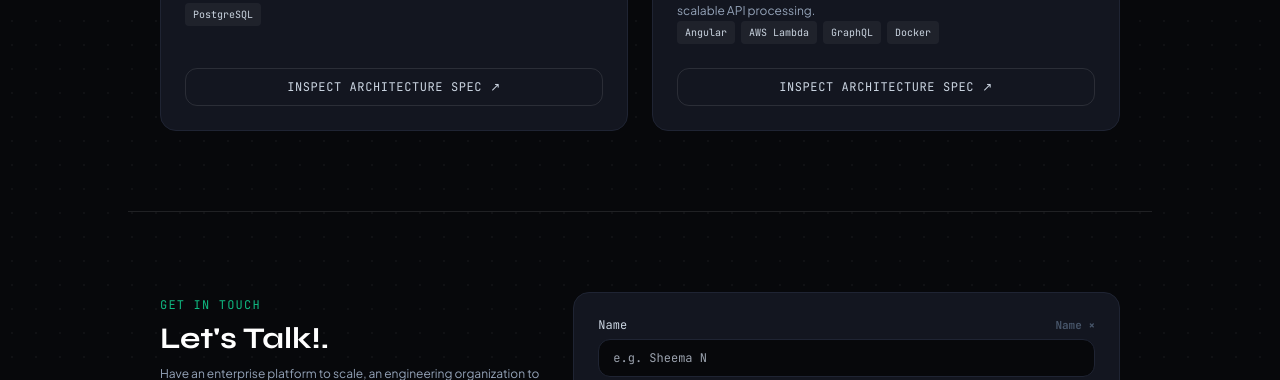
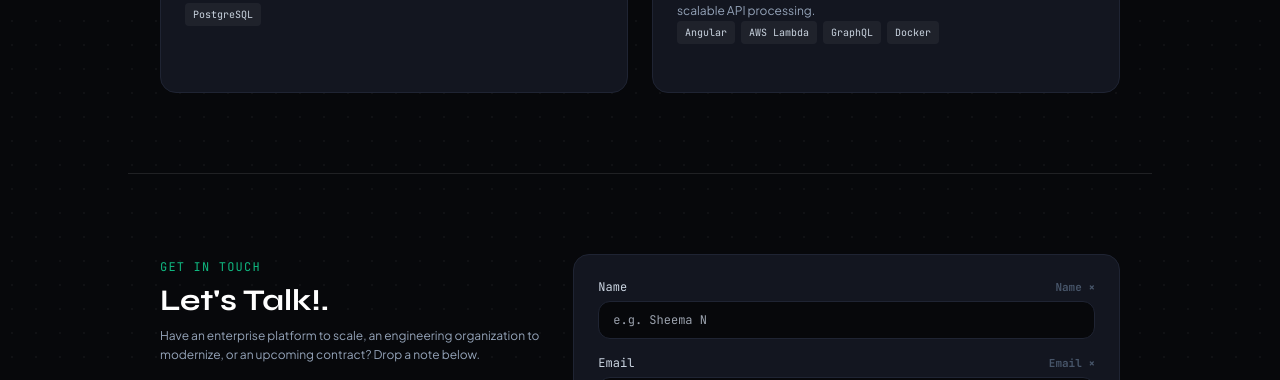
Before and after one commit to gissheema/Portfolio, a plain HTML site: page index.html in a window 1280 px wide. Shown: the part 4647-5027 px from the top of the page. Drawn offline with nearby package versions, Linux system fonts and the light colour scheme.

Commit message:
Commited the unwanted changes

```diff
--- a/index.html
+++ b/index.html
@@ -862,11 +862,11 @@
 
           </div>
         </div>
-        <button onclick="openProjectModal('clearing')"
+        <!-- <button onclick="openProjectModal('clearing')"
           class="w-full py-2.5 rounded-xl border border-white/10 hover:border-brandGreen text-xs font-mono uppercase tracking-wider text-slate-300 hover:text-white hover:bg-white/5 transition-all flex items-center justify-center gap-2">
           <span>Inspect Architecture Spec</span>
           <span>↗</span>
-        </button>
+        </button> -->
       </div>
 
       <!-- Project 2 -->
@@ -902,11 +902,11 @@
             <span class="px-2 py-1 rounded bg-white/5">Docker</span>
           </div>
         </div>
-        <button onclick="openProjectModal('canvas')"
+        <!-- <button onclick="openProjectModal('canvas')"
           class="w-full py-2.5 rounded-xl border border-white/10 hover:border-emerald-400 text-xs font-mono uppercase tracking-wider text-slate-300 hover:text-white hover:bg-white/5 transition-all flex items-center justify-center gap-2">
           <span>Inspect Architecture Spec</span>
           <span>↗</span>
-        </button>
+        </button> -->
       </div>
 
     </div>
```
